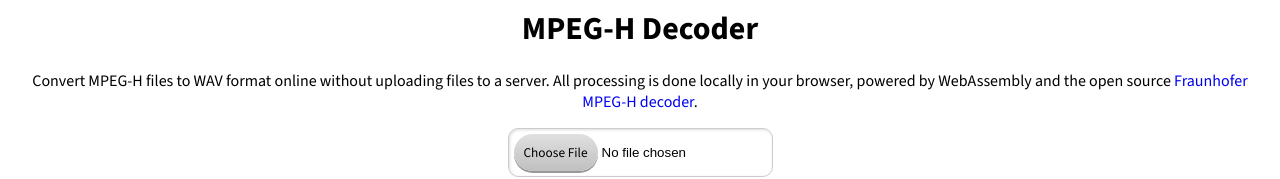
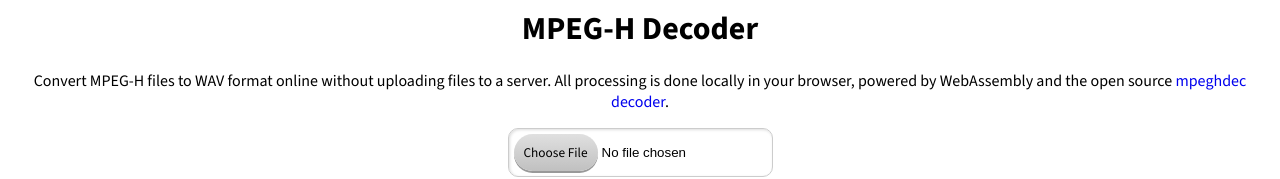
Before and after one commit to Jazzzny/mpegh-to-wav, a plain HTML site: page index.html in a window 1280 px wide. Shown: the part 217-396 px from the top of the page. Drawn offline with nearby package versions, Linux system fonts and the light colour scheme; no server answers.

Commit message:
Update index.html

```diff
--- a/index.html
+++ b/index.html
@@ -96,7 +96,7 @@
     <a href="https://github.com/Jazzzny/mpegh-to-wav-online" class="github-ribbon"><img decoding="async" width="149" height="149" src="https://github.blog/wp-content/uploads/2008/12/forkme_left_darkblue_121621.png" class="attachment-full size-full" alt="Fork me on GitHub" loading="lazy"></a>
     <div class="container">
         <h1>MPEG-H Decoder</h1>
-        <p>Convert MPEG-H files to WAV format online without uploading files to a server. All processing is done locally in your browser, powered by WebAssembly and the open source <a href="https://github.com/Fraunhofer-IIS/mpeghdec">Fraunhofer MPEG-H decoder</a>.</p>
+        <p>Convert MPEG-H files to WAV format online without uploading files to a server. All processing is done locally in your browser, powered by WebAssembly and the open source <a href="https://github.com/Fraunhofer-IIS/mpeghdec">mpeghdec decoder</a>.</p>
         <input type="file" id="inputFile">
         <a id="downloadLink" style="display:none;">Download WAV</a>
         <br><br>
```
